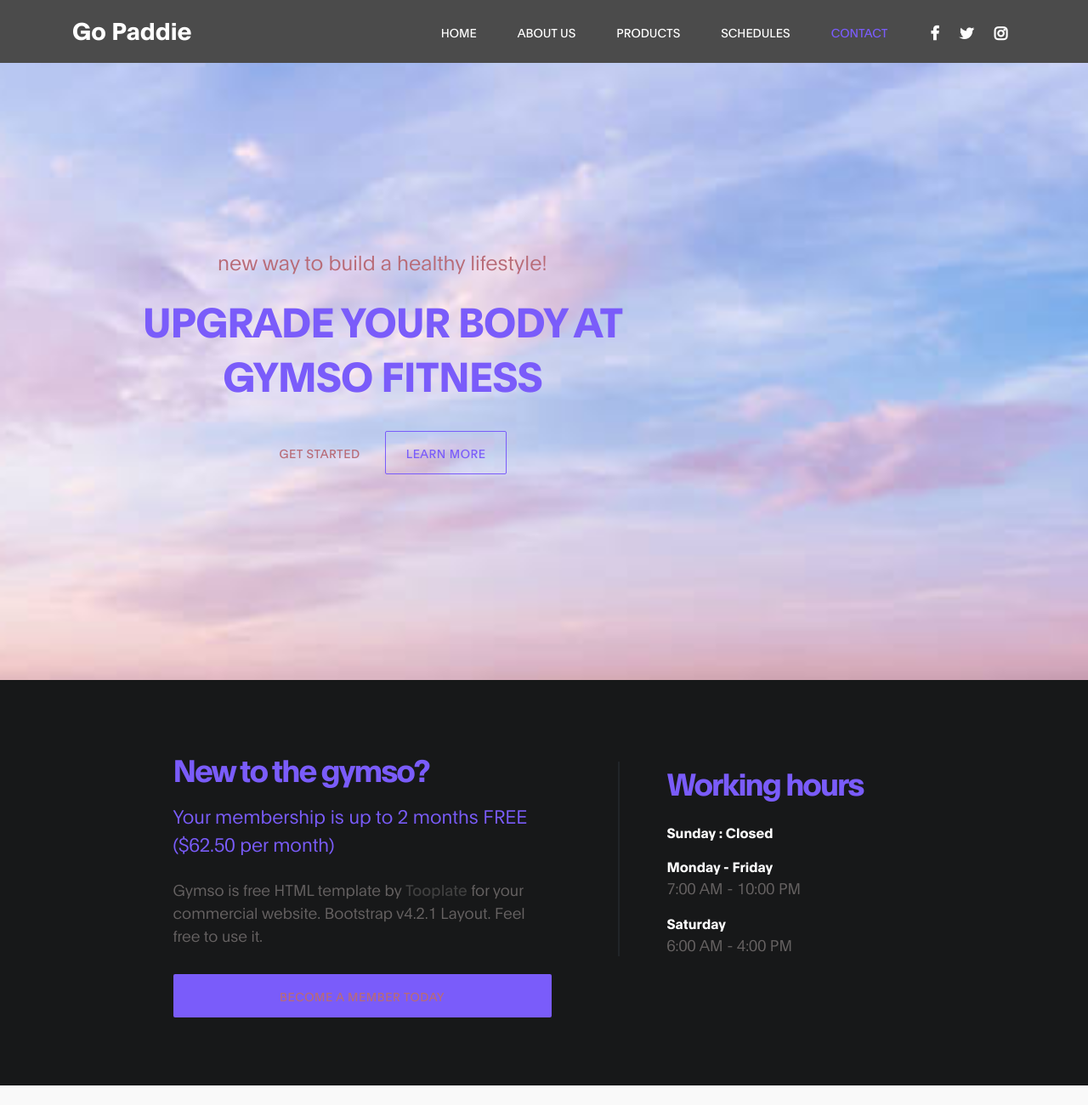
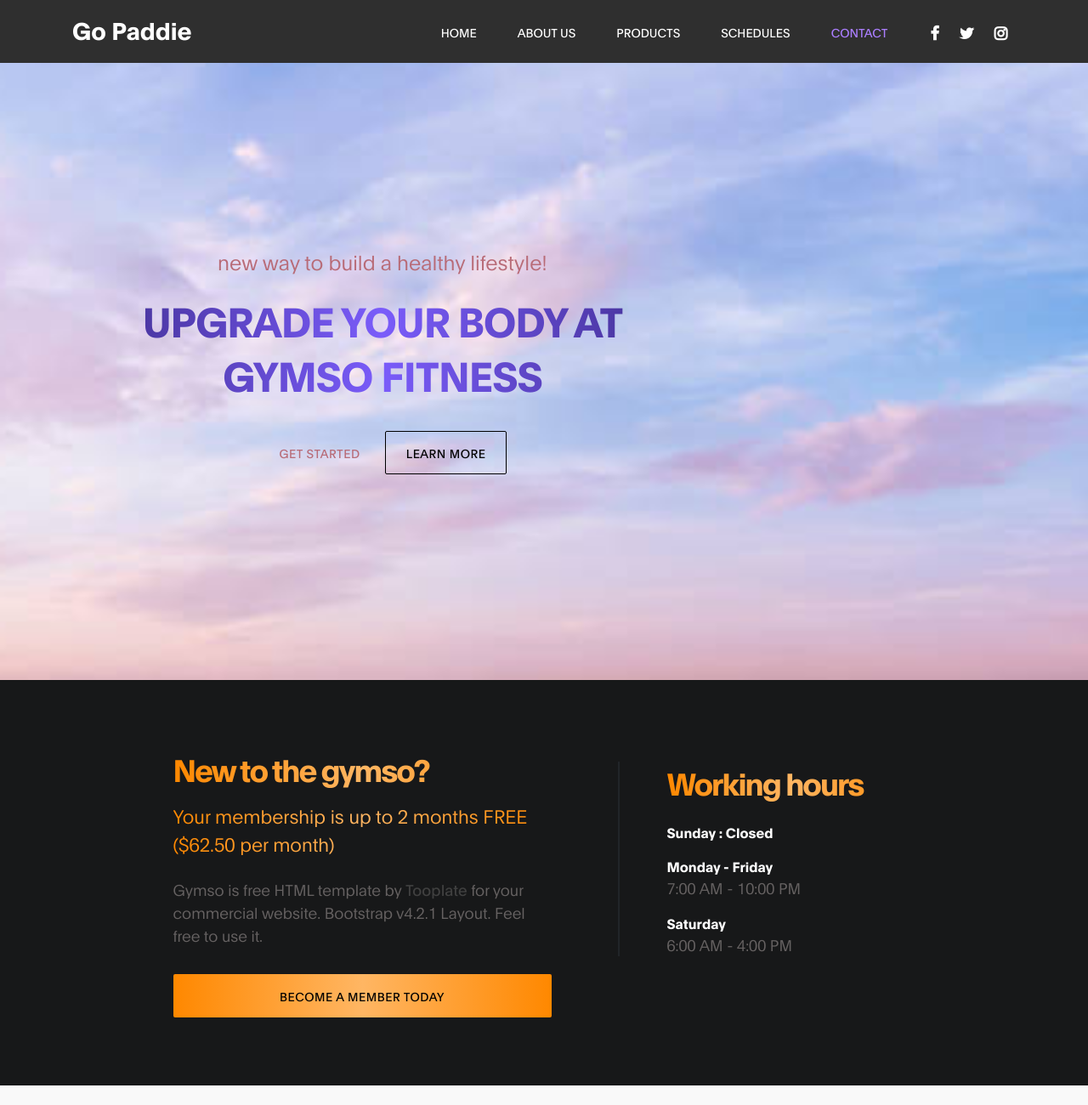
Before and after one commit to SAKTHI-KL/gopaddie, a plain HTML site: page index.html in a window 1280 px wide. Shown: the top 1300 px of the page at 85% size. Drawn offline with Linux system fonts and the light colour scheme.

Commit message:
css updates

```diff
--- a/css/gopaddy.css
+++ b/css/gopaddy.css
@@ -31,7 +31,7 @@ https://www.tooplate.com/view/2119-gymso-fitness
   }
 
   :root {
-    --primary-color:        #7A5CFA;
+    --primary-color:        #000000;
     --white-color:          #ffffff;
     --dark-color:           #171819;
     --about-bg-color:       #f9f9f9;
@@ -39,6 +39,7 @@ https://www.tooplate.com/view/2119-gymso-fitness
     --gray-color:           #909090;
     --link-color:           #404040;
     --p-color:              #666262;
+    --purple:               #ab7eff;
 
     --base-font-family:     'Plain', sans-serif;
     --font-weight-bold:     bold;
@@ -145,6 +146,19 @@ https://www.tooplate.com/view/2119-gymso-fitness
     transition: all 0.3s ease;
   }
 
+  .orange-btn{
+    background: linear-gradient(90deg,rgba(255, 136, 0, 1) 0%, rgba(255, 182, 99, 1) 50%, rgba(255, 136, 0, 1) 100%);
+    border-radius: var(--border-radius-small);
+    padding: 14px 24px;
+    color: black;
+    font-size: var(--menu-font-size);
+    font-weight: var(--font-weight-normal);
+    text-transform: uppercase;
+    letter-spacing: 0.5px;
+    white-space: nowrap;
+    transition: all 0.3s ease;
+  }
+
   .custom-btn:hover {
     color: var(--primary-color);
   }
@@ -175,6 +189,7 @@ https://www.tooplate.com/view/2119-gymso-fitness
 
 
 
+
   /*---------------------------------------
      GENERAL
   -----------------------------------------*/
@@ -202,7 +217,7 @@ https://www.tooplate.com/view/2119-gymso-fitness
   a:hover,
   a:active,
   a:focus {
-    color: var(--primary-color);
+    color: var(--purple);
     outline: none;
     text-decoration: none;
   }
@@ -258,7 +273,7 @@ https://www.tooplate.com/view/2119-gymso-fitness
   -----------------------------------------*/
 
   .navbar {
-    background: rgb(75, 75, 75);
+    background: rgb(47, 47, 47);
     padding: 1rem;
   }
 
@@ -286,7 +301,7 @@ https://www.tooplate.com/view/2119-gymso-fitness
 
   .nav-item .nav-link.active,
   .nav-item .nav-link:hover {
-    color: var(--primary-color);
+    color: var(--purple);
   }
 
   .navbar .social-icon li a {
@@ -616,7 +631,7 @@ https://www.tooplate.com/view/2119-gymso-fitness
   }
 
   .social-icon li a:hover {
-    color: var(--primary-color);
+    color: var(--purple);
   }
 
 
--- a/index.html
+++ b/index.html
@@ -101,20 +101,20 @@ https://www.tooplate.com/view/2119-gymso-fitness
             <div class="row">
 
                 <div class="d-flex flex-column justify-content-center ml-lg-auto mr-lg-5 col-lg-5 col-md-6 col-12">
-                    <h2 class="mb-3 lavender-purple" data-aos="fade-up">New to the gymso?</h2>
+                    <h2 class="mb-3 grad-orange" data-aos="fade-up">New to the gymso?</h2>
 
-                    <h6 class="mb-4 lavender-purple" data-aos="fade-up">Your membership is up to 2 months FREE ($62.50 per month)</h6>
+                    <h6 class="mb-4 grad-orange" data-aos="fade-up">Your membership is up to 2 months FREE ($62.50 per month)</h6>
 
                     <p data-aos="fade-up" data-aos-delay="200">Gymso is free HTML template by <a rel="nofollow" href="https://www.tooplate.com" target="_parent">Tooplate</a> for your commercial website. Bootstrap v4.2.1 Layout. Feel free to use it.</p>
 
-                    <a href="#" class="btn custom-btn bg-color mt-3" data-aos="fade-up" data-aos-delay="300" data-toggle="modal" data-target="#membershipForm">Become a member today</a>
+                    <a href="#" class="btn orange-btn mt-3" data-aos="fade-up" data-aos-delay="300" data-toggle="modal" data-target="#membershipForm">Become a member today</a>
                 </div>
 
                 <div class="mr-lg-auto mt-3 col-lg-4 col-md-6 col-12">
                      <div class="about-working-hours">
                           <div>
 
-                                <h2 class="mb-4 lavender-purple" data-aos="fade-up" data-aos-delay="500">Working hours</h2>
+                                <h2 class="mb-4 grad-orange" data-aos="fade-up" data-aos-delay="500">Working hours</h2>
 
                                <strong class="d-block" data-aos="fade-up" data-aos-delay="600">Sunday : Closed</strong>
 
```
Also changed, not shown: css/bootstrap.min.css.
